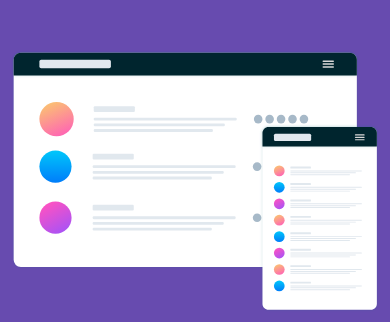
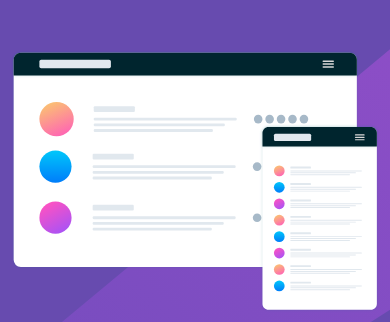
Before and after one commit to ramonrey/Huddle_Landing_Page_, a plain HTML site: page index.html in a window 390 px wide. Shown: the part 81-403 px from the top of the page. Drawn offline with nearby package versions, Linux system fonts and the light colour scheme.

Commit message:
Update style.css

```diff
--- a/css/style.css
+++ b/css/style.css
@@ -36,7 +36,7 @@ body {
     font-family: 'Open Sans', sans-serif;
     font-weight: 400;
     /* font-size: 1.4em; */
-    background: url('./images/bg-desktop.svg') no-repeat center/cover;
+    background: url('../images/bg-desktop.svg') no-repeat center/cover;
     background-color: var(--violet);
     min-height: 100vh;
     display: flex;
@@ -112,7 +112,7 @@ button a {
 /* Media Queries */
 @media (max-width: 768px) {
     body {
-        background: url('./images/bg-mobile.svg') no-repeat center/cover;
+        background: url('../images/bg-mobile.svg') no-repeat center/cover;
         background-color: var(--violet);
     }
 
```
